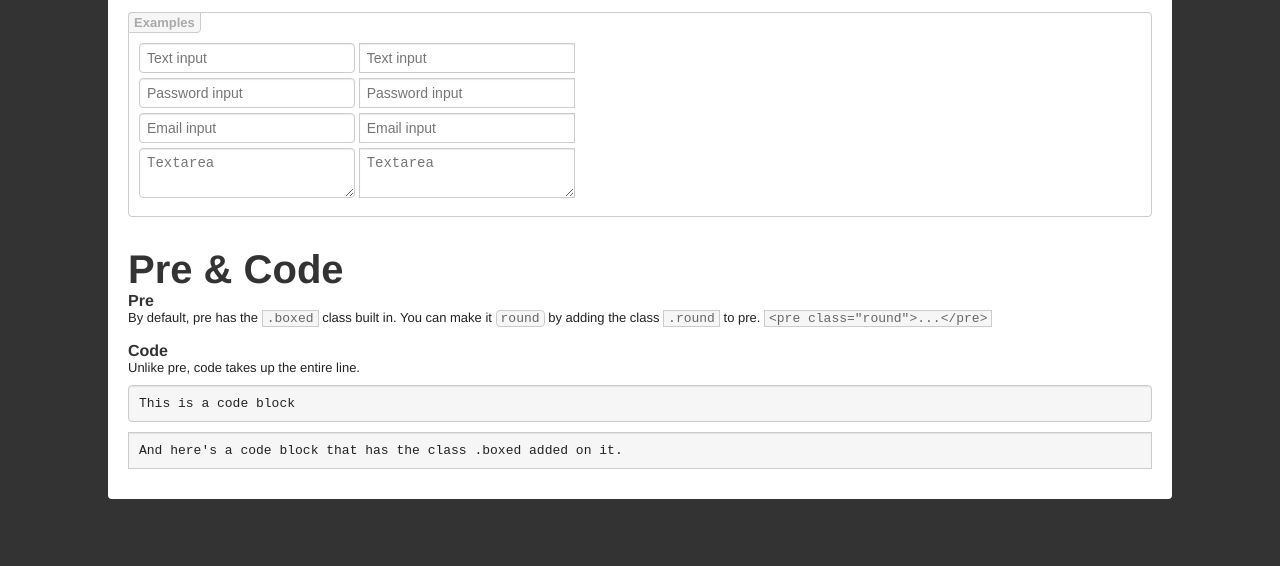
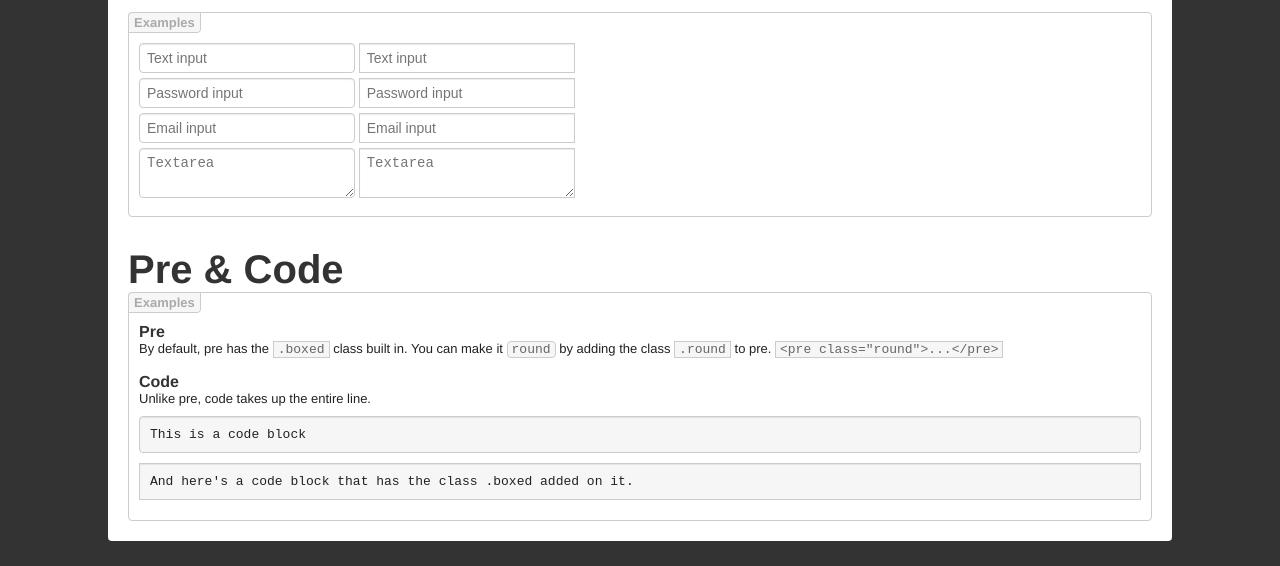
Before and after one commit to lukevers/focus, a plain HTML site: page index.html in a window 1280 px wide. Shown: the part 577-1143 px from the top of the page. Before the commit the page ends 1101 px from the top, so only its background shows below. Drawn offline with Linux system fonts and the light colour scheme.

Commit message:
Added an example class around pre & code

```diff
--- a/index.html
+++ b/index.html
@@ -35,6 +35,7 @@
         </div>
         <br/><br/>
         <h2>Pre & Code</h2>
+        <div class="example">
         <h6>Pre</h6>
         By default, pre has the <pre>.boxed</pre> class built in. You can make it <pre class="round">round</pre> by adding the class <pre>.round</pre> to pre. <pre>&lt;pre class="round"&gt;...&lt;/pre&gt;</pre>
         <br/><br/>
@@ -42,6 +43,7 @@
         Unlike pre, code takes up the entire line.
         <code>This is a code block</code>
         <code class="boxed">And here's a code block that has the class .boxed added on it.</code>
+        </div>
     </div>
 </body>
 </html>
```
